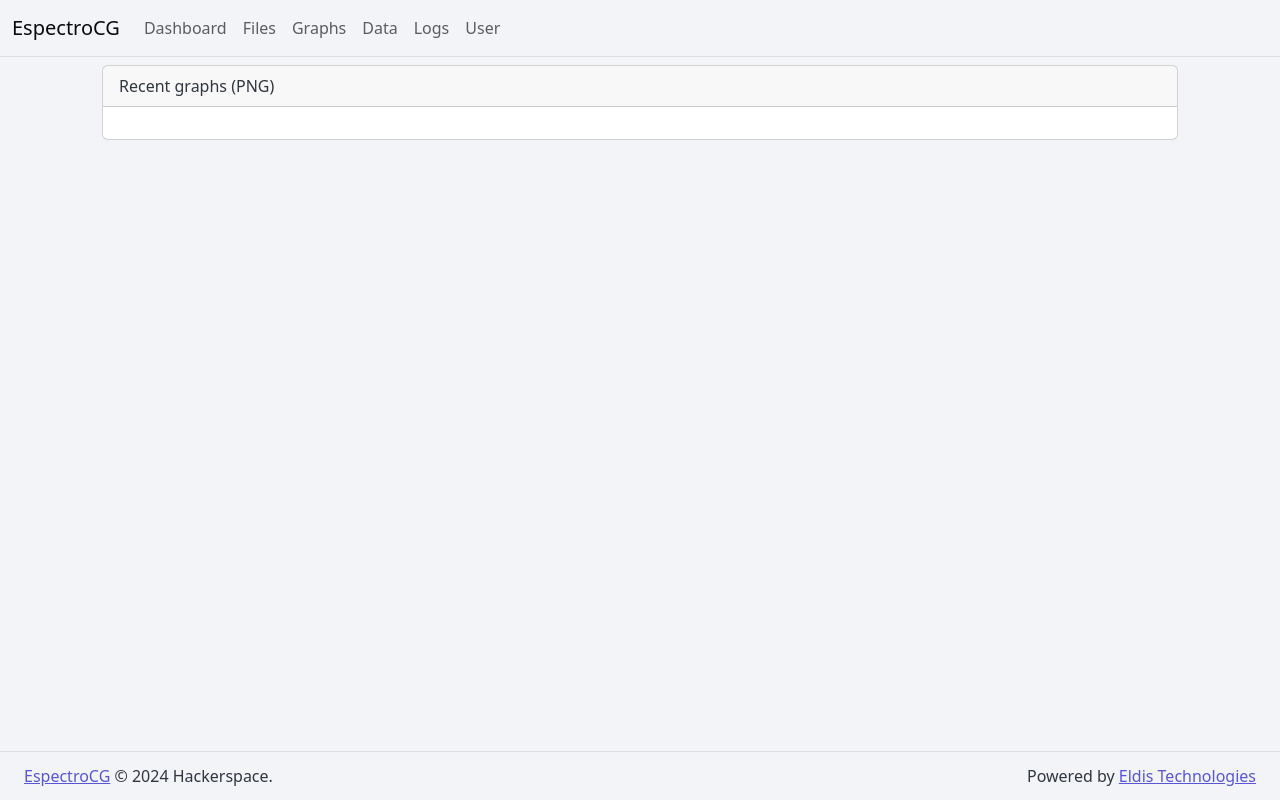
After one commit to jorgeeldis/espectrocg, a Django app: template filemanager/templates/graphs.html in a window 1280 px wide. The commit adds this page. Run offline with Django 4.2, Linux system fonts and the light colour scheme; the template is opened without the code that fills it, so the values that code supplies are empty; some libraries are stand-ins or nearby versions.

Commit message:
Grpahs module completed

```diff
--- /dev/null
+++ b/filemanager/templates/graphs.html
@@ -0,0 +1,36 @@
+{% extends 'base.html' %}
+
+{% block content %}
+
+{% load static %}
+
+<div class="body flex-grow-1">
+  <div class="container-lg px-4">
+    <div class="row mb-4">
+      <div class="col-md-12">
+        <div class="card mb-2 m-2">
+          <div class="card-header">Recent graphs (PNG)</div>
+          <div class="card-body">
+            {% for file in files %}
+              {% if file.type|lower == 'png' %}
+              <div class="d-flex justify-content-center mb-4"> <!-- Add margin for spacing between blocks -->
+                <div class="text-center" style="border: 1px solid #9fa4a8; padding: 20px; border-radius: 5px;"> <!-- Border, padding, and rounded corners for visual separation -->
+                  <h6 class="card-subtitle mb-1">{{ file.name }}</h6>
+                  <h6 class="card-subtitle mb-2">{{ file.date }}</h6>
+                  <div class="image-container mb-2">
+                    <img src="media/png/{{file.name}}" alt="{{file.name}}" style="max-width: 100%; height: auto;">
+                  </div>
+                  <!-- Button below the image -->
+                  <button type="button" class="btn btn-primary mb-2" onclick="window.open('media/png/{{file.name}}','_blank')">View Details</button>
+                </div>
+              </div>
+              {% endif %}
+            {% endfor %}
+          </div>
+        </div>
+      </div>
+    </div>
+  </div>
+</div>
+
+{% endblock %}
--- a/filemanager/templates/header.html
+++ b/filemanager/templates/header.html
@@ -16,16 +16,16 @@
             <a class="nav-link" href="upload">Files</a>
           </li>
           <li class="nav-item">
-            <a class="nav-link" href="upload">Graphs</a>
+            <a class="nav-link" href="graphs">Graphs</a>
           </li>
           <li class="nav-item">
-            <a class="nav-link" href="upload">Data</a>
+            <a class="nav-link" href="data">Data</a>
           </li>
           <li class="nav-item">
-            <a class="nav-link" href="upload">Logs</a>
+            <a class="nav-link" href="logs">Logs</a>
           </li>
           <li class="nav-item">
-            <a class="nav-link" href="upload">User</a>
+            <a class="nav-link" href="user">User</a>
           </li>
     </div>
   </nav>
--- a/filemanager/urls.py
+++ b/filemanager/urls.py
@@ -5,4 +5,8 @@ urlpatterns = [
   path("", views.index, name="index"),
   path("upload", views.subir_documento, name="subir_documento"),
   path("about", views.about, name="about"),
+  path("graphs", views.graphs, name="graphs"),
+  path("data", views.data, name="data"),
+  path("logs", views.logs, name="logs"),
+  path("user", views.user, name="user"),
 ]
```
Also changed, not shown: filemanager/views.py (+30 -0 lines), filemanager/templates/data.html (added), filemanager/templates/logs.html (added), filemanager/templates/user.html (added).
